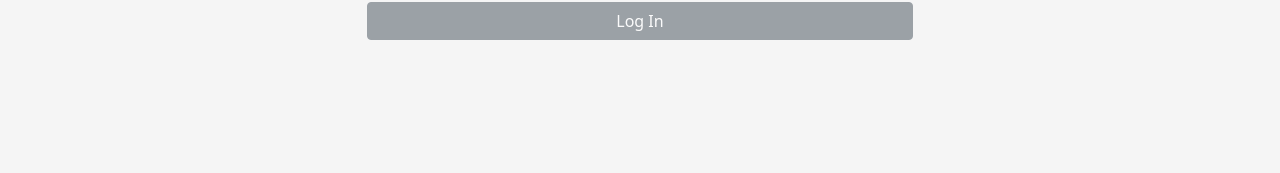
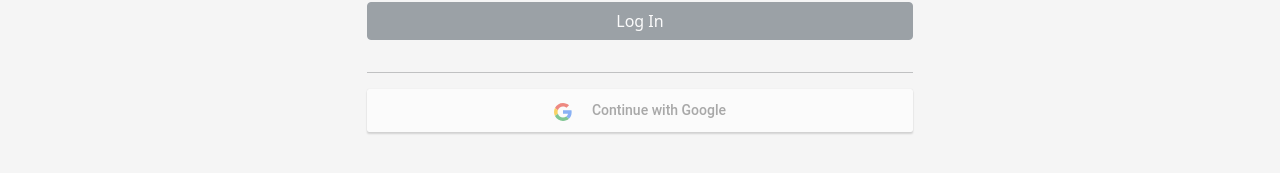
Before and after one commit to jp-mariano/To-Do-App-Frontend, a Next.js app: page /login in a window 1280 px wide. Shown: the part 305-478 px from the top of the page. Built offline with nearby package versions, Linux system fonts and the light colour scheme; no server answers.

Commit message:
Added Google Log In functionality

```diff
--- a/components/LoginForm.js
+++ b/components/LoginForm.js
@@ -1,6 +1,7 @@
 import { Fragment, useEffect, useState } from 'react';
 import { useRouter } from 'next/router';
 import Link from 'next/link';
+import { GoogleLogin } from 'react-google-login';
 import Swal from 'sweetalert2';
 import AppHelper from '../helpers/app-helper';
 import { Button, Form } from 'react-bootstrap';
@@ -78,6 +79,46 @@ function LoginForm() {
 						icon: 'error',
 						title: 'Login Type Error',
 						text: 'You may have registered through a different login method, try an alternative login method',
+						confirmButtonColor: '#212529'
+					});
+				}
+			}
+
+		} catch (err) {
+			console.error(err);
+		}
+	}
+
+	// Google Authentication process
+	async function authenticateGoogleToken(res) {
+		try {
+			// Registration or Log in process with Google
+			const response = await fetch(`${ AppHelper.API_URL }/users/verify-google-token-id`, {
+				method: 'POST',
+				headers: { 'Content-Type': 'application/json' },
+				body: JSON.stringify({ tokenId: res.tokenId })
+			});
+
+			const data = await response.json();
+
+			if (typeof data.accessToken !== 'undefined') {
+				getUserDetails(data.accessToken);
+				localStorage.setItem('token', data.accessToken);
+
+			} else {
+				if (data.error === 'login-type-error') {
+					Swal.fire({
+						icon: 'error',
+						title: 'Login Type Error',
+						text: 'You may have registered through a different login method, try an alternative login method',
+						confirmButtonColor: '#212529'
+					});
+
+				} else if (data.error === 'google-auth-error') {
+					Swal.fire({
+						icon: 'error',
+						title: 'Google Auth Error',
+						text: 'Google authentication procedure failed.',
 						confirmButtonColor: '#212529'
 					});
 				}
@@ -173,6 +214,17 @@ function LoginForm() {
 						</Button>
 					</div>
 				}
+				<hr />
+				<div className='d-grid'>
+					<GoogleLogin
+						clientId={ AppHelper.CLIENT_ID }
+						buttonText='Continue with Google'
+						onSuccess={ authenticateGoogleToken }
+						onFailure={ authenticateGoogleToken }
+						cookiePolicy={ 'single_host_origin' }
+						className='justify-content-center'
+					/>
+				</div>
 			</Form>
 		</Fragment>
 	);
--- a/helpers/app-helper.js
+++ b/helpers/app-helper.js
@@ -1,4 +1,5 @@
 module.exports = {
 	API_URL: process.env.NEXT_PUBLIC_API_URL,
+	CLIENT_ID: process.env.NEXT_PUBLIC_GOOGLE_CLIENT_ID,
 	getAccessToken: () => localStorage.getItem('token'),
 }
--- a/package.json
+++ b/package.json
@@ -15,6 +15,7 @@
     "react": "17.0.2",
     "react-bootstrap": "^1.6.1",
     "react-dom": "17.0.2",
+    "react-google-login": "^5.2.2",
     "sweetalert2": "^11.0.18"
   },
   "devDependencies": {
```
Also changed, not shown: 1 other file (tests, documents, lock files or other folders).
